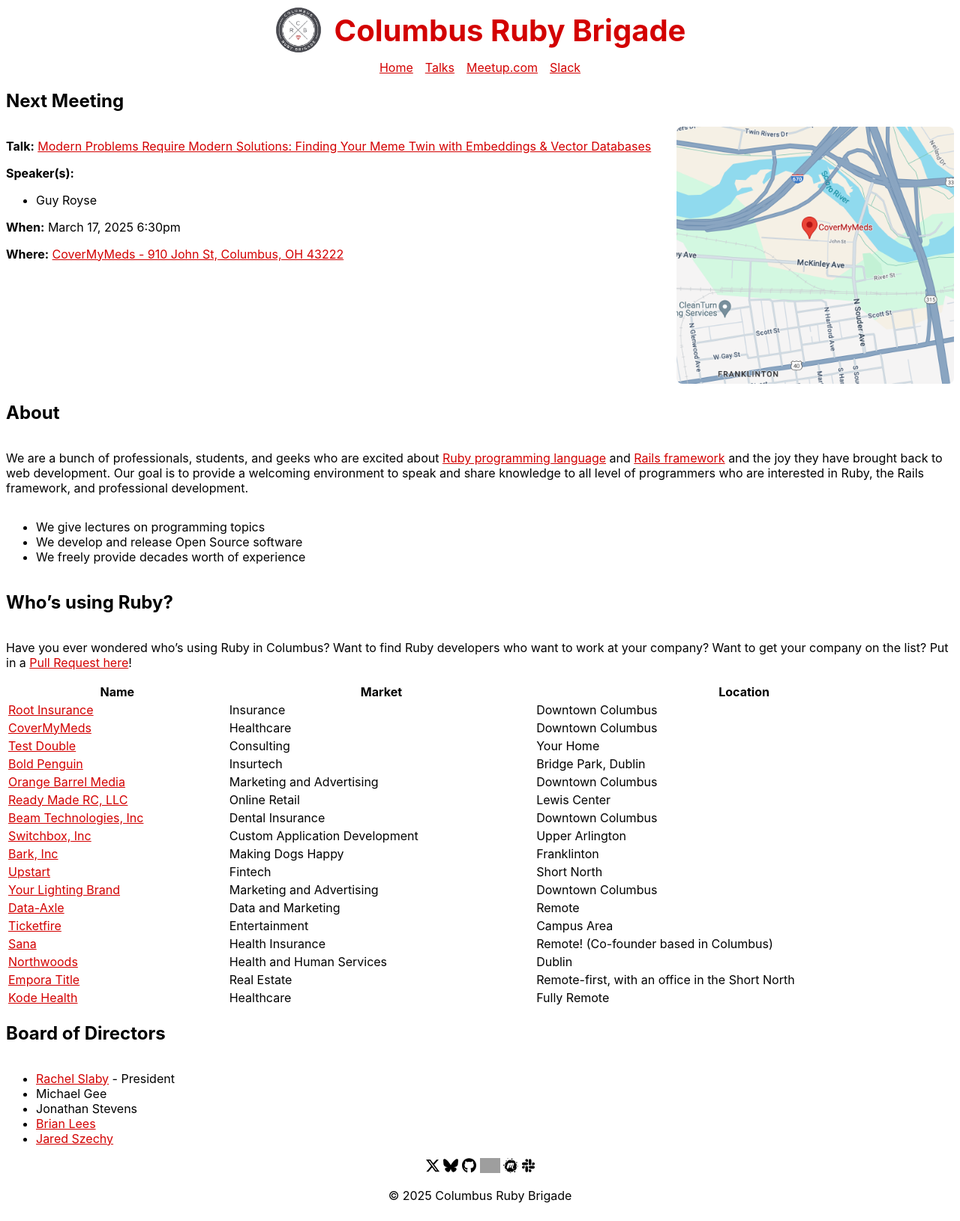
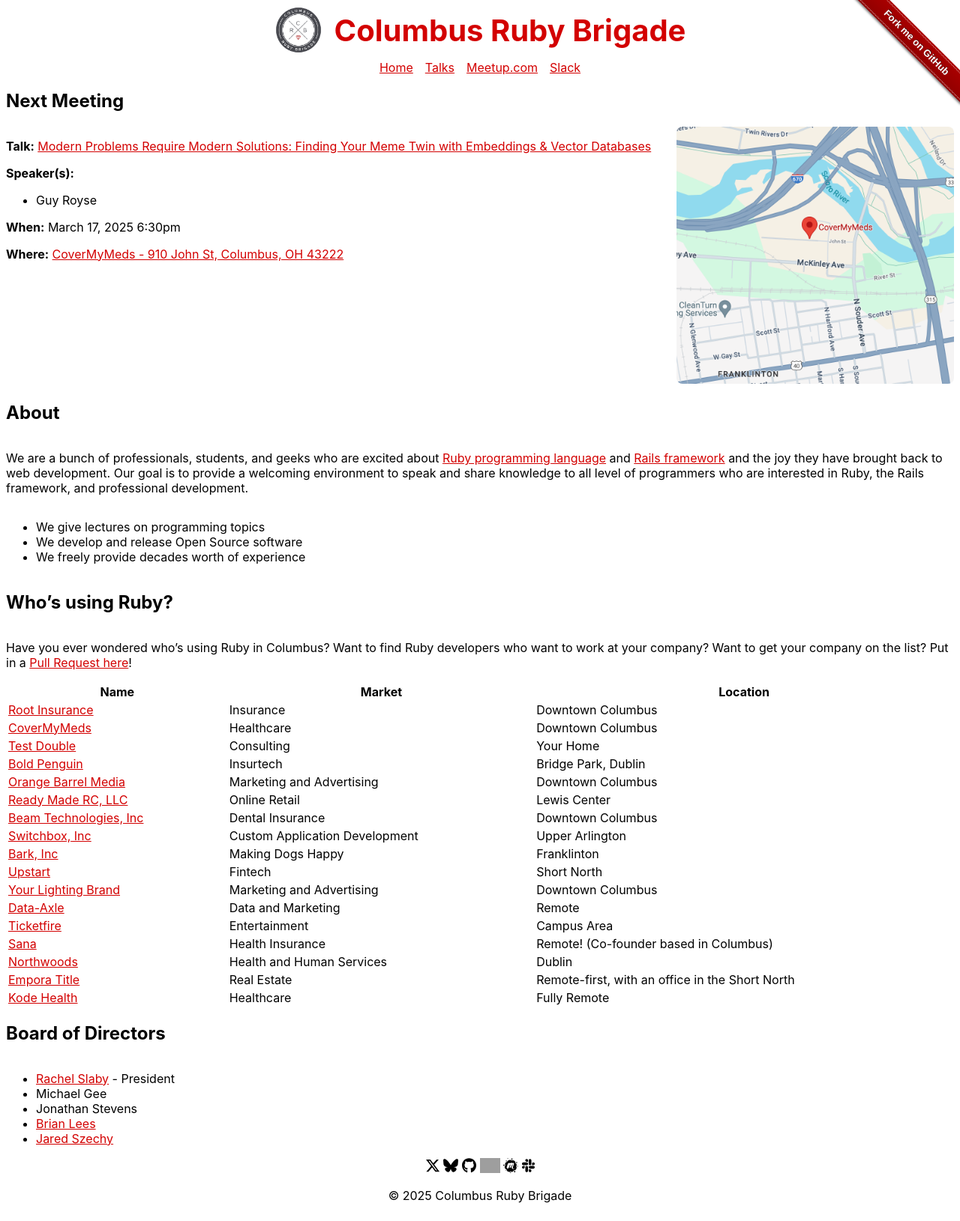
Before and after one commit to columbusrb/columbusrb.github.io, a Jekyll site: the page built from index.md, in a window 1280 px wide. Shown: the whole page at 75% size. Built offline with Jekyll 4.4.1, drawn with Linux system fonts in a browser that asks for light colours; grey boxes are pictures that could not be loaded.

Commit message:
Fork me banner

```diff
--- a/_layouts/default.html
+++ b/_layouts/default.html
@@ -8,6 +8,8 @@
     <link rel="stylesheet" href="{{ '/assets/css/main.css' | relative_url }}">
   </head>
   <body>
+    <a class="github-fork-ribbon" href="https://github.com/columbusrb/columbusrb.github.io" title="Fork me on GitHub" data-ribbon="Fork me on GitHub" target="_blank">Fork me on GitHub</a>
+
     {%- include header.html -%}
 
     <main>
--- /dev/null
+++ b/_sass/forkme.scss
@@ -0,0 +1,124 @@
+/*!
+ * "Fork me on GitHub" CSS ribbon v0.2.3 | MIT License
+ * https://github.com/simonwhitaker/github-fork-ribbon-css
+*/
+
+.github-fork-ribbon {
+  width: 12.1em;
+  height: 12.1em;
+  position: absolute;
+  overflow: hidden;
+  top: 0;
+  right: 0;
+  z-index: 9999;
+  pointer-events: none;
+  font-size: 13px;
+  text-decoration: none;
+  text-indent: -999999px;
+}
+
+.github-fork-ribbon.fixed {
+  position: fixed;
+}
+
+.github-fork-ribbon:hover, .github-fork-ribbon:active {
+  background-color: rgba(0, 0, 0, 0.0);
+}
+
+.github-fork-ribbon:before, .github-fork-ribbon:after {
+  /* The right and left classes determine the side we attach our banner to */
+  position: absolute;
+  display: block;
+  width: 15.38em;
+  height: 1.54em;
+
+  top: 3.23em;
+  right: -3.23em;
+
+  -webkit-box-sizing: content-box;
+  -moz-box-sizing: content-box;
+  box-sizing: content-box;
+
+  -webkit-transform: rotate(45deg);
+  -moz-transform: rotate(45deg);
+  -ms-transform: rotate(45deg);
+  -o-transform: rotate(45deg);
+  transform: rotate(45deg);
+}
+
+.github-fork-ribbon:before {
+  content: "";
+
+  /* Add a bit of padding to give some substance outside the "stitching" */
+  padding: .38em 0;
+
+  /* Set the base colour */
+  background-color: #a00;
+
+  /* Set a gradient: transparent black at the top to almost-transparent black at the bottom */
+  background-image: -webkit-gradient(linear, left top, left bottom, from(rgba(0, 0, 0, 0)), to(rgba(0, 0, 0, 0.15)));
+  background-image: -webkit-linear-gradient(top, rgba(0, 0, 0, 0), rgba(0, 0, 0, 0.15));
+  background-image: -moz-linear-gradient(top, rgba(0, 0, 0, 0), rgba(0, 0, 0, 0.15));
+  background-image: -ms-linear-gradient(top, rgba(0, 0, 0, 0), rgba(0, 0, 0, 0.15));
+  background-image: -o-linear-gradient(top, rgba(0, 0, 0, 0), rgba(0, 0, 0, 0.15));
+  background-image: linear-gradient(to bottom, rgba(0, 0, 0, 0), rgba(0, 0, 0, 0.15));
+
+  /* Add a drop shadow */
+  -webkit-box-shadow: 0 .15em .23em 0 rgba(0, 0, 0, 0.5);
+  -moz-box-shadow: 0 .15em .23em 0 rgba(0, 0, 0, 0.5);
+  box-shadow: 0 .15em .23em 0 rgba(0, 0, 0, 0.5);
+
+  pointer-events: auto;
+}
+
+.github-fork-ribbon:after {
+  /* Set the text from the data-ribbon attribute */
+  content: attr(data-ribbon);
+
+  /* Set the text properties */
+  color: #fff;
+  font: 700 1em "Helvetica Neue", Helvetica, Arial, sans-serif;
+  line-height: 1.54em;
+  text-decoration: none;
+  text-shadow: 0 -.08em rgba(0, 0, 0, 0.5);
+  text-align: center;
+  text-indent: 0;
+
+  /* Set the layout properties */
+  padding: .15em 0;
+  margin: .15em 0;
+
+  /* Add "stitching" effect */
+  border-width: .08em 0;
+  border-style: dotted;
+  border-color: #fff;
+  border-color: rgba(255, 255, 255, 0.7);
+}
+
+.github-fork-ribbon.left-top, .github-fork-ribbon.left-bottom {
+  right: auto;
+  left: 0;
+}
+
+.github-fork-ribbon.left-bottom, .github-fork-ribbon.right-bottom {
+  top: auto;
+  bottom: 0;
+}
+
+.github-fork-ribbon.left-top:before, .github-fork-ribbon.left-top:after, .github-fork-ribbon.left-bottom:before, .github-fork-ribbon.left-bottom:after {
+  right: auto;
+  left: -3.23em;
+}
+
+.github-fork-ribbon.left-bottom:before, .github-fork-ribbon.left-bottom:after, .github-fork-ribbon.right-bottom:before, .github-fork-ribbon.right-bottom:after {
+  top: auto;
+  bottom: 3.23em;
+}
+
+.github-fork-ribbon.left-top:before, .github-fork-ribbon.left-top:after, .github-fork-ribbon.right-bottom:before, .github-fork-ribbon.right-bottom:after {
+  -webkit-transform: rotate(-45deg);
+  -moz-transform: rotate(-45deg);
+  -ms-transform: rotate(-45deg);
+  -o-transform: rotate(-45deg);
+  transform: rotate(-45deg);
+}
--- a/assets/css/main.scss
+++ b/assets/css/main.scss
@@ -2,3 +2,4 @@
 ---
 
 @use "base";
+@use "forkme";
```
